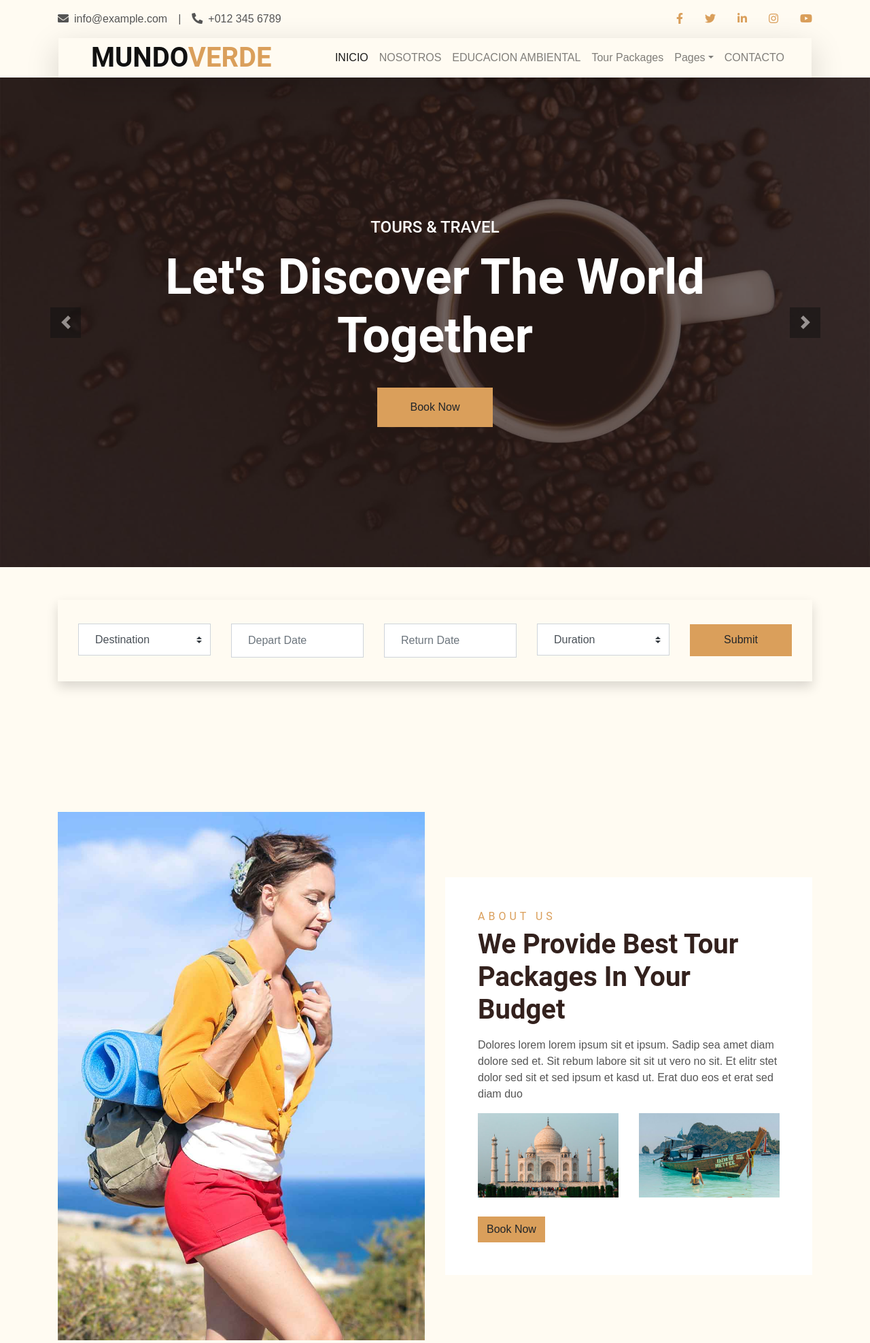
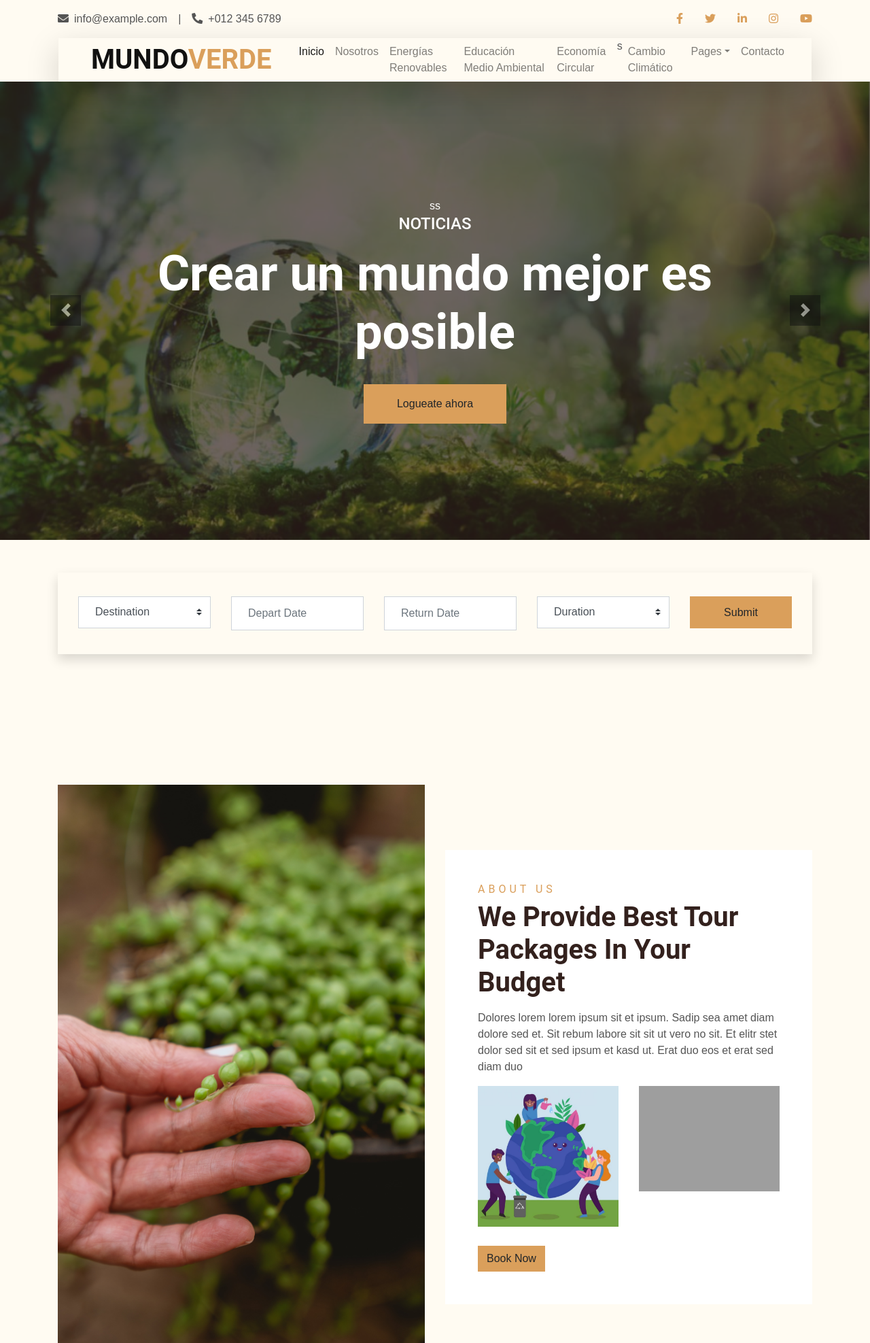
Before and after one commit to Vero0142023/proyecto-vero, a Django app: page / in a window 1280 px wide. Shown: the top 1975 px of the page at 68% size. Run offline with Django 5.2, Linux system fonts and the light colour scheme; some libraries are stand-ins or nearby versions; grey boxes are pictures that could not be loaded.

Commit message:
cambios en index y categorias

```diff
--- a/main/templates/index.html
+++ b/main/templates/index.html
@@ -1,5 +1,5 @@
 <!DOCTYPE html>
-<html lang="en">
+<html lang="es">
 
 <head>
     <meta charset="utf-8">
@@ -75,10 +75,12 @@
                 </button>
                 <div class="collapse navbar-collapse justify-content-between px-3" id="navbarCollapse">
                     <div class="navbar-nav ml-auto py-0">
-                        <a href="index.html" class="nav-item nav-link active">INICIO</a>
-                        <a href="about.html" class="nav-item nav-link">NOSOTROS</a>
-                        <a href="service.html" class="nav-item nav-link">EDUCACION AMBIENTAL</a>
-                        <a href="package.html" class="nav-item nav-link">Tour Packages</a>
+                        <a href="index.html" class="nav-item nav-link active">Inicio</a>
+                        <a href="about.html" class="nav-item nav-link">Nosotros</a>
+                        <a href="service.html" class="nav-item nav-link">Energías Renovables</a>
+                        <a href="service.html" class="nav-item nav-link">Educación Medio Ambiental</a>
+                        <a href="service.html" class="nav-item nav-link">Economía Circular</a>s
+                        <a href="package.html" class="nav-item nav-link">Cambio Climático</a>
                         <div class="nav-item dropdown">
                             <a href="#" class="nav-link dropdown-toggle" data-toggle="dropdown">Pages</a>
                             <div class="dropdown-menu border-0 rounded-0 m-0">
@@ -89,7 +91,7 @@
                                 <a href="testimonial.html" class="dropdown-item">Testimonial</a>
                             </div>
                         </div>
-                        <a href="contact.html" class="nav-item nav-link">CONTACTO</a>
+                        <a href="contact.html" class="nav-item nav-link">Contacto</a>
                     </div>
                 </div>
             </nav>
@@ -103,21 +105,21 @@
         <div id="header-carousel" class="carousel slide" data-ride="carousel">
             <div class="carousel-inner">
                 <div class="carousel-item active">
-                    <img class="w-100" src="img/carousel-1.jpg" alt="Image">
+                    <img class="w-100" src="img/natu.jpg" alt="Image">
                     <div class="carousel-caption d-flex flex-column align-items-center justify-content-center">
-                        <div class="p-3" style="max-width: 900px;">
-                            <h4 class="text-white text-uppercase mb-md-3">Tours & Travel</h4>
-                            <h1 class="display-3 text-white mb-md-4">Let's Discover The World Together</h1>
-                            <a href="" class="btn btn-primary py-md-3 px-md-5 mt-2">Book Now</a>
+                        <div class="p-3" style="max-width: 900px;">ss
+                            <h4 class="text-white text-uppercase mb-md-3">NOTICIAS</h4>
+                            <h1 class="display-3 text-white mb-md-4">Crear un mundo mejor es posible</h1>
+                            <a href="" class="btn btn-primary py-md-3 px-md-5 mt-2">Logueate ahora</a>
                         </div>
                     </div>
                 </div>
                 <div class="carousel-item">
-                    <img class="w-100" src="img/carousel-2.jpg" alt="Image">
+                    <img class="w-100" src="img/natu2a.jpg" alt="Image">
                     <div class="carousel-caption d-flex flex-column align-items-center justify-content-center">
                         <div class="p-3" style="max-width: 900px;">
-                            <h4 class="text-white text-uppercase mb-md-3">Tours & Travel</h4>
-                            <h1 class="display-3 text-white mb-md-4">Discover Amazing Places With Us</h1>
+                            <h4 class="text-white text-uppercase mb-md-3">NOTICIAS</h4>
+                            <h1 class="display-3 text-white mb-md-4">La Naturaleza nos necesita como nosotros a ella</h1>
                             <a href="" class="btn btn-primary py-md-3 px-md-5 mt-2">Book Now</a>
                         </div>
                     </div>
@@ -197,7 +199,7 @@
             <div class="row">
                 <div class="col-lg-6" style="min-height: 500px;">
                     <div class="position-relative h-100">
-                        <img class="position-absolute w-100 h-100" src="img/about.jpg" style="object-fit: cover;">
+                        <img class="position-absolute w-100 h-100" src="img/natu4.jpg" style="object-fit: cover;">
                     </div>
                 </div>
                 <div class="col-lg-6 pt-5 pb-lg-5">
@@ -207,10 +209,10 @@
                         <p>Dolores lorem lorem ipsum sit et ipsum. Sadip sea amet diam dolore sed et. Sit rebum labore sit sit ut vero no sit. Et elitr stet dolor sed sit et sed ipsum et kasd ut. Erat duo eos et erat sed diam duo</p>
                         <div class="row mb-4">
                             <div class="col-6">
-                                <img class="img-fluid" src="img/about-1.jpg" alt="">
+                                <img class="img-fluid" src="img/natu6.jpg" alt="">
                             </div>
                             <div class="col-6">
-                                <img class="img-fluid" src="img/about-2.jpg" alt="">
+                                <img class="img-fluid" src="img/" alt="">
                             </div>
                         </div>
                         <a href="" class="btn btn-primary mt-1">Book Now</a>
@@ -701,7 +703,7 @@
                             <div class="d-flex mb-2">
                                 <a class="text-primary text-uppercase text-decoration-none" href="">Admin</a>
                                 <span class="text-primary px-2">|</span>
-                                <a class="text-primary text-uppercase text-decoration-none" href="">Tours & Travel</a>
+                                <a class="text-primary text-uppercase text-decoration-none" href="">Noticias & Más</a>
                             </div>
                             <a class="h5 m-0 text-decoration-none" href="">Dolor justo sea kasd lorem clita justo diam amet</a>
                         </div>
@@ -739,7 +741,7 @@
                             <div class="d-flex mb-2">
                                 <a class="text-primary text-uppercase text-decoration-none" href="">Admin</a>
                                 <span class="text-primary px-2">|</span>
-                                <a class="text-primary text-uppercase text-decoration-none" href="">Tours & Travel</a>
+                                <a class="text-primary text-uppercase text-decoration-none" href="">Noticias & Más</a>
                             </div>
                             <a class="h5 m-0 text-decoration-none" href="">Dolor justo sea kasd lorem clita justo diam amet</a>
                         </div>
@@ -765,10 +767,9 @@
                     <a class="btn btn-outline-primary btn-square mr-2" href="#"><i class="fab fa-facebook-f"></i></a>
                     <a class="btn btn-outline-primary btn-square mr-2" href="#"><i class="fab fa-linkedin-in"></i></a>
                     <a class="btn btn-outline-primary btn-square" href="#"><i class="fab fa-instagram"></i></a>
-                </div>
             </div>
-            <div class="col-lg-3 col-md-6 mb-5">
-                <h5 class="text-white text-uppercase mb-4" style="letter-spacing: 5px;">Our Services</h5>
+    <div class="col-lg-3 col-md-6 mb-5">
+        <h5 class="text-white text-uppercase mb-4" style="letter-spacing: 5px;">Our Services</h5>
                 <div class="d-flex flex-column justify-content-start">
                     <a class="text-white-50 mb-2" href="#"><i class="fa fa-angle-right mr-2"></i>About</a>
                     <a class="text-white-50 mb-2" href="#"><i class="fa fa-angle-right mr-2"></i>Destination</a>
@@ -779,7 +780,7 @@
                     <a class="text-white-50" href="#"><i class="fa fa-angle-right mr-2"></i>Blog</a>
                 </div>
             </div>
-            <div class="col-lg-3 col-md-6 mb-5">
+    <div class="col-lg-3 col-md-6 mb-5">
                 <h5 class="text-white text-uppercase mb-4" style="letter-spacing: 5px;">Usefull Links</h5>
                 <div class="d-flex flex-column justify-content-start">
                     <a class="text-white-50 mb-2" href="#"><i class="fa fa-angle-right mr-2"></i>About</a>
@@ -791,7 +792,7 @@
                     <a class="text-white-50" href="#"><i class="fa fa-angle-right mr-2"></i>Blog</a>
                 </div>
             </div>
-            <div class="col-lg-3 col-md-6 mb-5">
+    <div class="col-lg-3 col-md-6 mb-5">
                 <h5 class="text-white text-uppercase mb-4" style="letter-spacing: 5px;">Contact Us</h5>
                 <p><i class="fa fa-map-marker-alt mr-2"></i>123 Street, New York, USA</p>
                 <p><i class="fa fa-phone-alt mr-2"></i>+012 345 67890</p>
```
Also changed, not shown: main/templates/img/natu.jpg (added), main/templates/img/natu2.jpg (added), main/templates/img/natu2a.jpg (added), main/templates/img/natu3.jpg (added), main/templates/img/natu4.jpg (added), main/templates/img/natu6.jpg (added), main/templates/img/naturaleza.webp (added).
